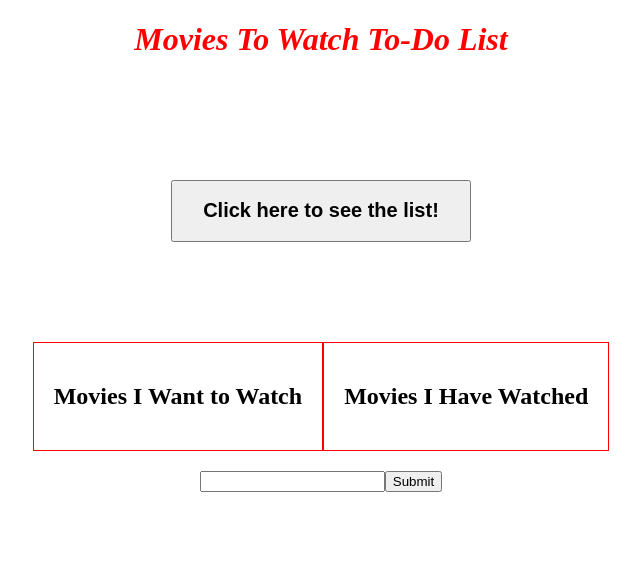
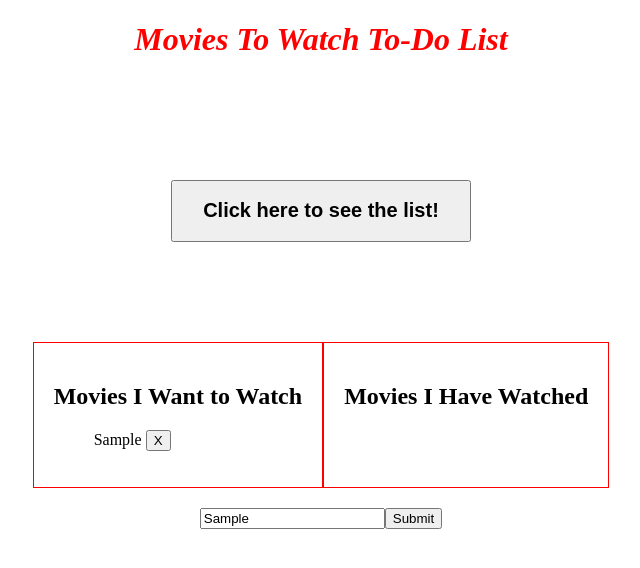
Before and after one commit to MattScuteri/todo-app, an Angular app: page /todo in a window 1280 px wide. Both pictures are taken after typing "Sample" into the empty fields and a click on the button "Submit". Shown: the top 568 px of the page, without its empty margins (319-959 px from the left). Built offline with nearby package versions, Linux system fonts and the light colour scheme.

Commit message:
new click function moves movies from one column to the next

```diff
--- a/src/app/to-do-list/to-do-list.component.html
+++ b/src/app/to-do-list/to-do-list.component.html
@@ -2,8 +2,9 @@
     <div class='list-container'>
         <h2>Movies I Want to Watch</h2>
         <ul class='movie-list'>
-          <li *ngFor='let movie of moviesToWatch'>
+          <li *ngFor='let movie of moviesToWatch; let i = index'>
             {{movie}}
+            <button type='button' (click)="watchedMovie(movie, i)">X</button>
           </li>
         </ul>
       </div>
@@ -18,6 +19,8 @@
       </div>
 </div>
 <div class='container'>
-    <input class='movie-input' (keyup.enter)='addMovie(newMovie.value)' #newMovie (blur)="newMovie.value=''">
+    <input class='movie-input'
+      (keyup.enter)='addMovie(newMovie.value)'
+      #newMovie>
     <button id='submit' type='button' (click)='addMovie(newMovie.value)'>Submit</button>
 </div>
--- a/src/app/to-do-list/to-do-list.component.ts
+++ b/src/app/to-do-list/to-do-list.component.ts
@@ -14,6 +14,12 @@ export class ToDoListComponent implements OnInit {
     this.moviesToWatch.push(newMovie);
   }
 
+  watchedMovie(movie, i) {
+    console.log(movie, i);
+    this.moviesToWatch.splice(i, 1);
+    this.moviesAlreadyWatched.push(movie);
+  }
+
   ngOnInit() {}
 
 }
```
